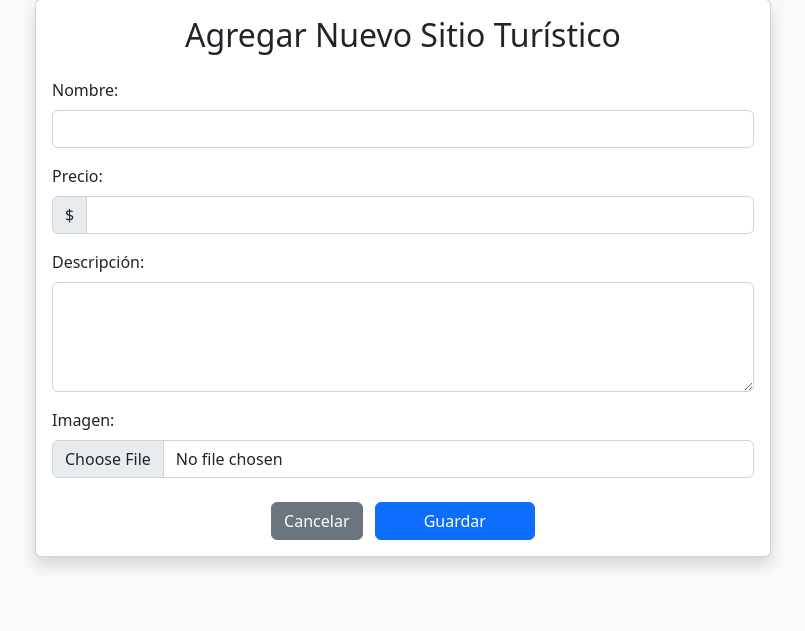
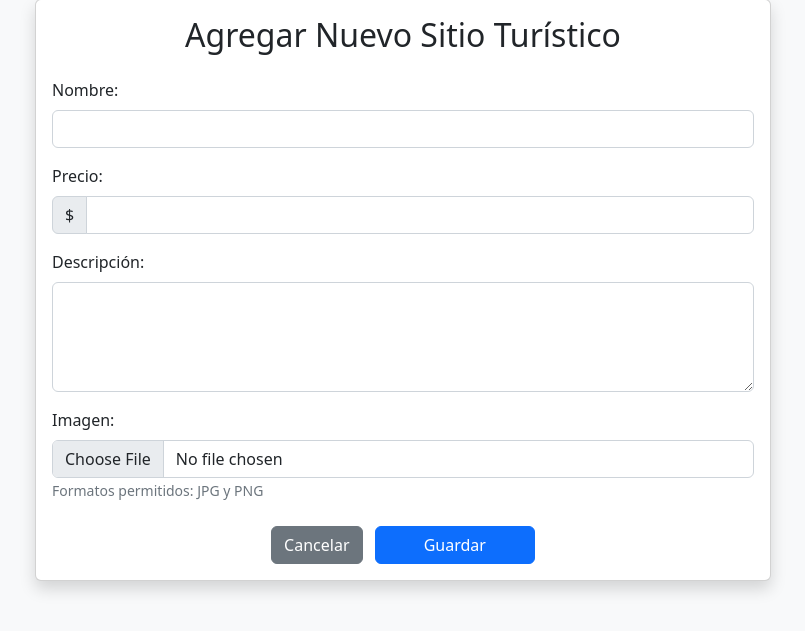
Before and after one commit to JDTWOR/CRUD-Paisajes, a Node server app: page /paisajes/agregar in a window 1280 px wide. Shown: the part 129-760 px from the top of the page, without its empty margins (237-1042 px from the left). Run offline with Node 20, Linux system fonts and the light colour scheme; some libraries are stand-ins or nearby versions.

Commit message:
validacion de que solo permita imagenes jpg y png en agregar

```diff
--- a/views/paisajes/agregar.ejs
+++ b/views/paisajes/agregar.ejs
@@ -41,7 +41,8 @@
 
                             <div class="mb-4">
                                 <label for="imagen" class="form-label">Imagen:</label>
-                                <input type="file" class="form-control" id="imagen" name="imagen" accept="image/*" required>
+                                <input type="file" class="form-control" id="imagen" name="imagen" accept="image/jpeg,image/png" required>
+                                <small class="text-muted">Formatos permitidos: JPG y PNG</small>
                             </div>
 
                             <div class="text-center">
@@ -56,5 +57,56 @@
     </div>
 
     <script src="https://cdn.jsdelivr.net/npm/bootstrap@5.2.3/dist/js/bootstrap.bundle.min.js"></script>
+    <script>
+        document.getElementById('formPaisaje').addEventListener('submit', function(e) {
+            const fileInput = document.getElementById('imagen');
+            const file = fileInput.files[0];
+
+            if (file) {
+                const validTypes = ['image/jpeg', 'image/png'];
+
+                if (!validTypes.includes(file.type)) {
+                    e.preventDefault();
+                    Swal.fire({
+                        title: '¡Error!',
+                        text: 'El archivo debe ser una imagen en formato JPG o PNG',
+                        icon: 'error',
+                        confirmButtonColor: '#dc3545'
+                    });
+                    return false;
+                }
+
+                // Validar tamaño (opcional, ejemplo: máximo 5MB)
+                const maxSize = 5 * 1024 * 1024; // 5MB en bytes
+                if (file.size > maxSize) {
+                    e.preventDefault();
+                    Swal.fire({
+                        title: '¡Error!',
+                        text: 'La imagen no debe superar los 5MB',
+                        icon: 'error',
+                        confirmButtonColor: '#dc3545'
+                    });
+                    return false;
+                }
+            }
+        });
+
+        // Preview de la imagen (opcional)
+        document.getElementById('imagen').addEventListener('change', function(e) {
+            const file = e.target.files[0];
+            if (file) {
+                const reader = new FileReader();
+                reader.onload = function(e) {
+                    Swal.fire({
+                        title: 'Vista previa',
+                        imageUrl: e.target.result,
+                        imageAlt: 'Vista previa de la imagen',
+                        confirmButtonColor: '#198754'
+                    });
+                }
+                reader.readAsDataURL(file);
+            }
+        });
+    </script>
 </body>
 </html>
```
